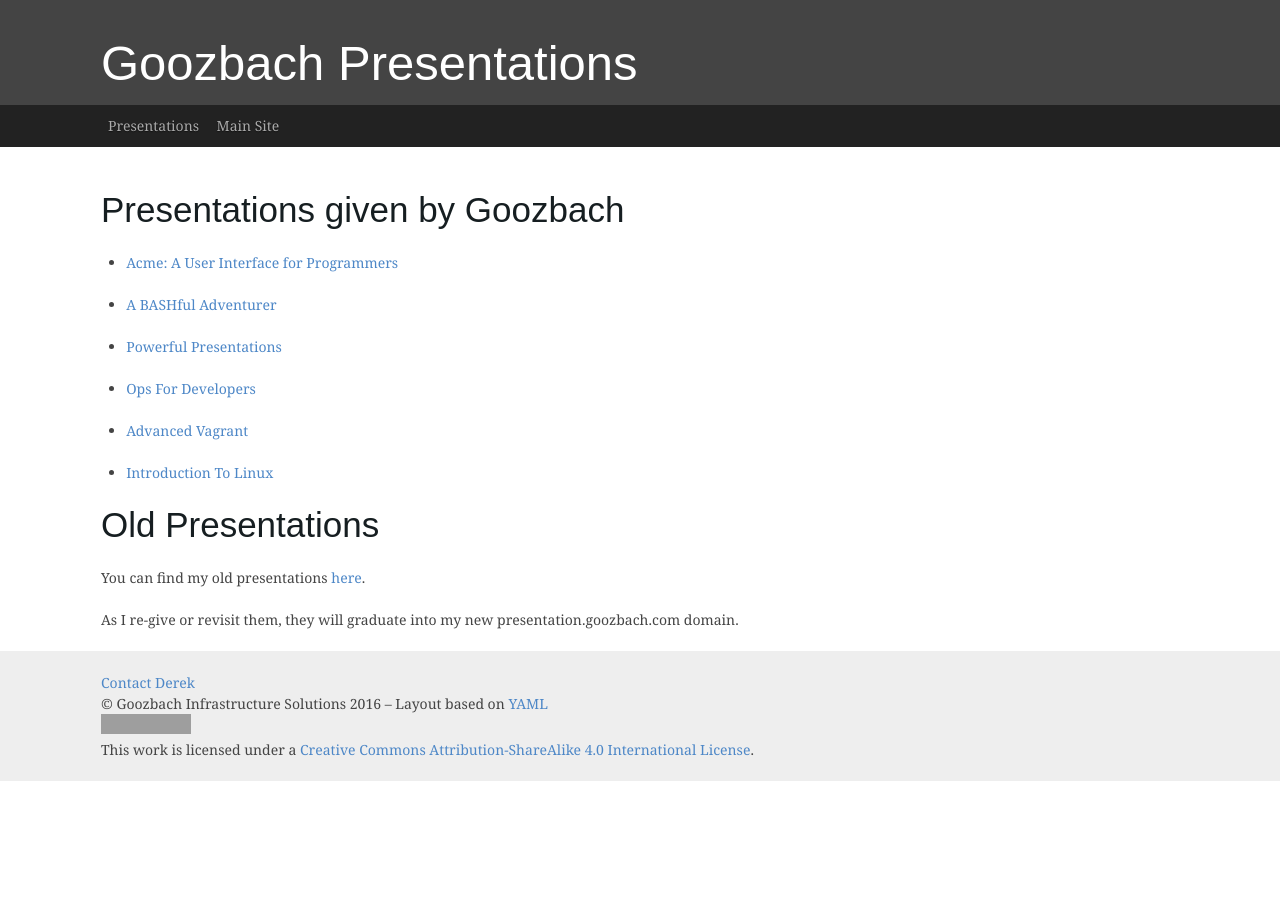
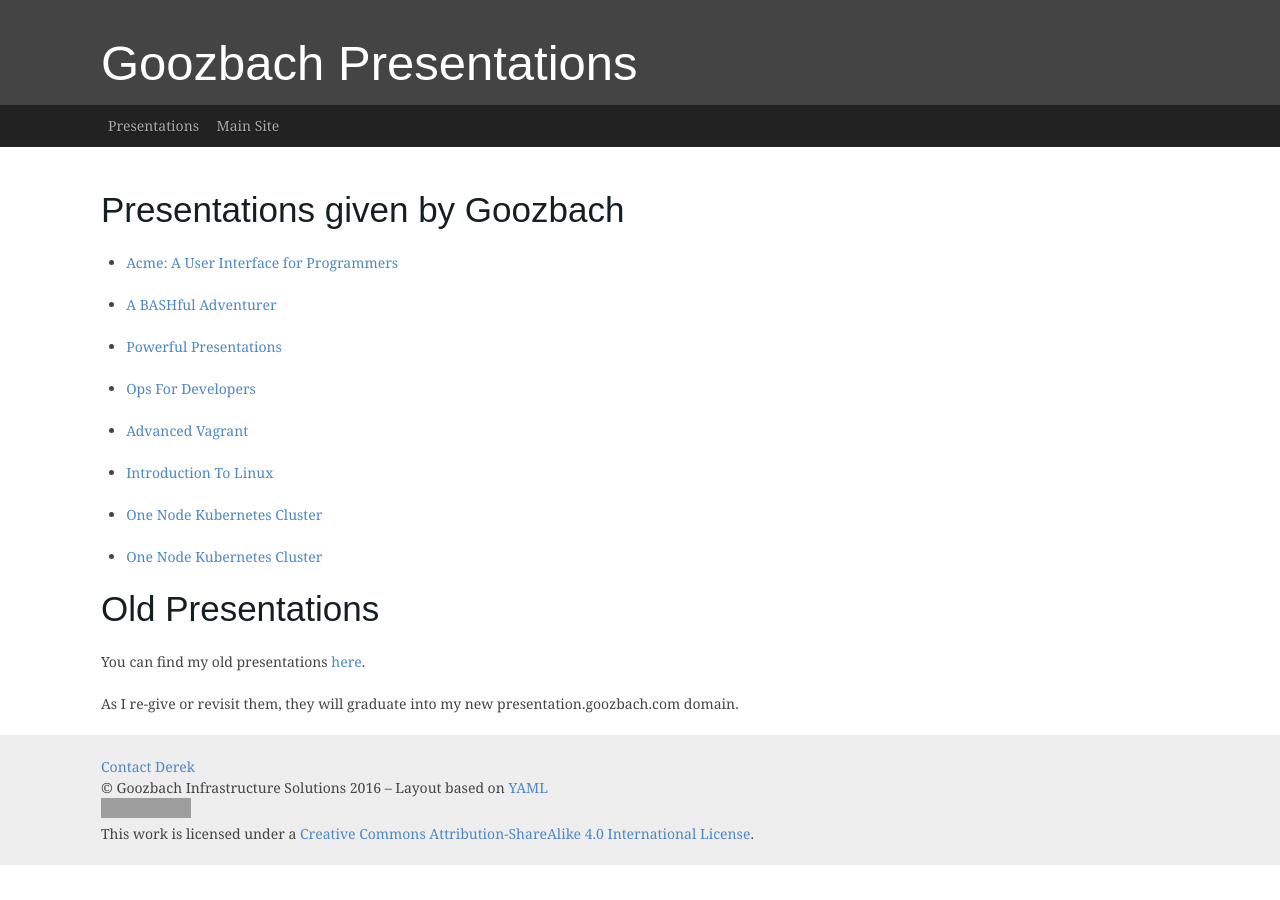
Before and after one commit to goozbach-presentation/goozbach-presentation.github.io, a Jekyll site: the page built from index.md, in a window 1280 px wide. Built offline with Jekyll 4.4.1, drawn with Linux system fonts in a browser that asks for light colours; some web fonts are replaced; grey boxes are pictures that could not be loaded.

Commit message:
openwest 2017 presentations

```diff
--- a/index.md
+++ b/index.md
@@ -18,6 +18,10 @@ name: home
 
 * [Introduction To Linux](/Introduction-to-Linux)
 
+* [One Node Kubernetes Cluster](/One-Node-k8s-Cluster)
+
+* [One Node Kubernetes Cluster](/Smart-Dumb-Doorbell)
+
 ## Old Presentations
 
 You can find my old presentations [here](http://blog.friocorte.com/presentation/).
```
